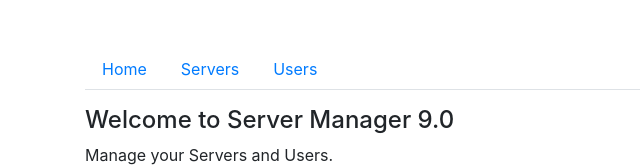
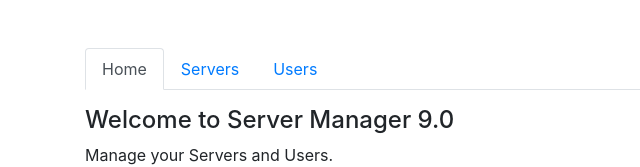
Before and after one commit to mfgabriel92/angular-9-section-11-routing, an Angular app: page / in a window 1280 px wide. Shown: the top 167 px of the page, without its empty margins (0-640 px from the left). Built offline with nearby package versions, Linux system fonts and the light colour scheme.

Commit message:
Styling Active Router Links

```diff
--- a/src/app/app.component.html
+++ b/src/app/app.component.html
@@ -3,13 +3,26 @@
     <div class="col-lg-12 col-md-12">
       <ul class="nav nav-tabs">
         <li class="nav-item">
-          <a class="nav-link" routerLink="/">Home</a>
+          <a
+            class="nav-link"
+            routerLinkActive="active"
+            [routerLinkActiveOptions]="{ exact: true }"
+            routerLink="/"
+            >Home</a
+          >
         </li>
         <li class="nav-item">
-          <a class="nav-link" routerLink="/servers">Servers</a>
+          <a class="nav-link" routerLinkActive="active" routerLink="/servers"
+            >Servers</a
+          >
         </li>
         <li class="nav-item">
-          <a class="nav-link" [routerLink]="['/users']">Users</a>
+          <a
+            class="nav-link"
+            routerLinkActive="active"
+            [routerLink]="['/users']"
+            >Users</a
+          >
         </li>
       </ul>
     </div>
```
